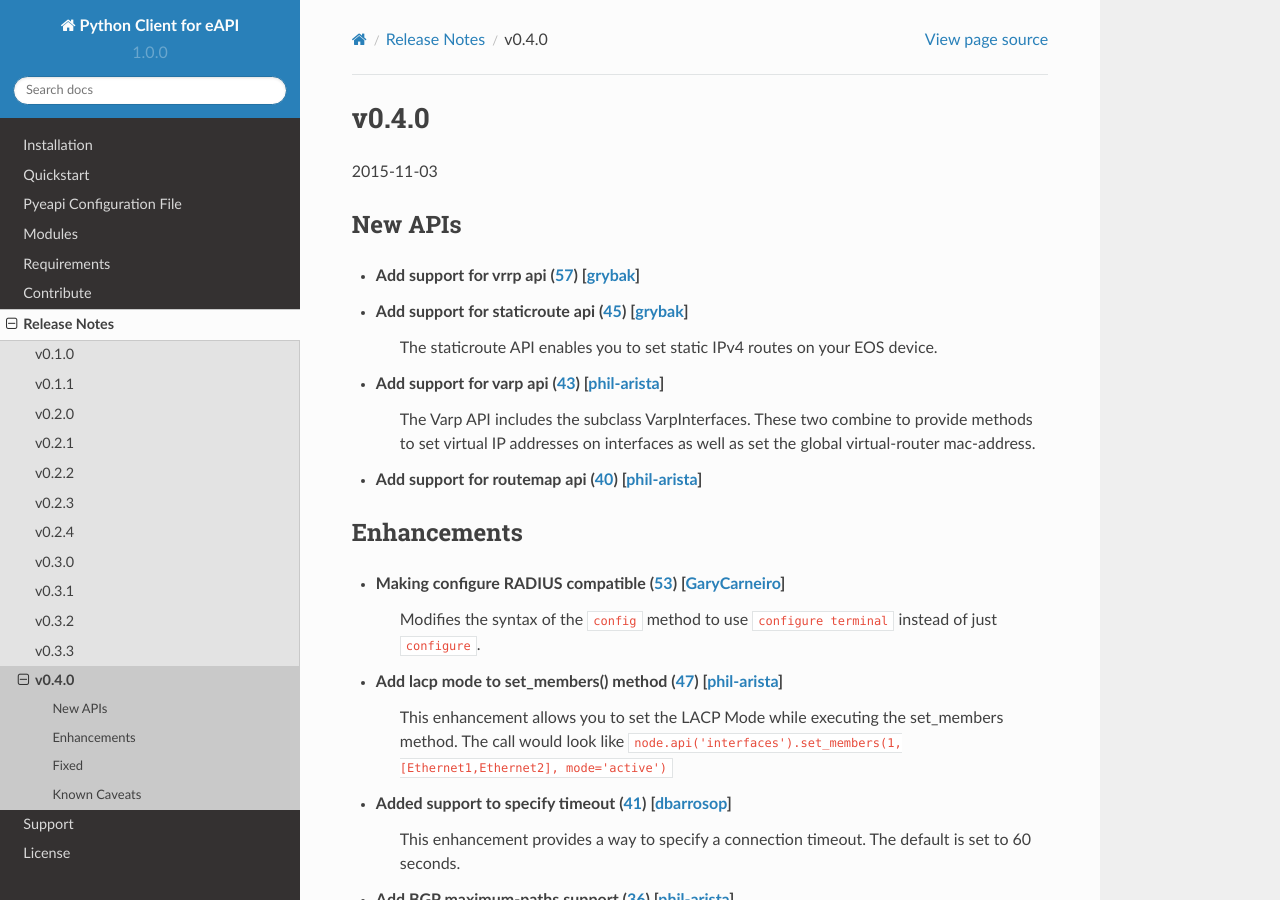
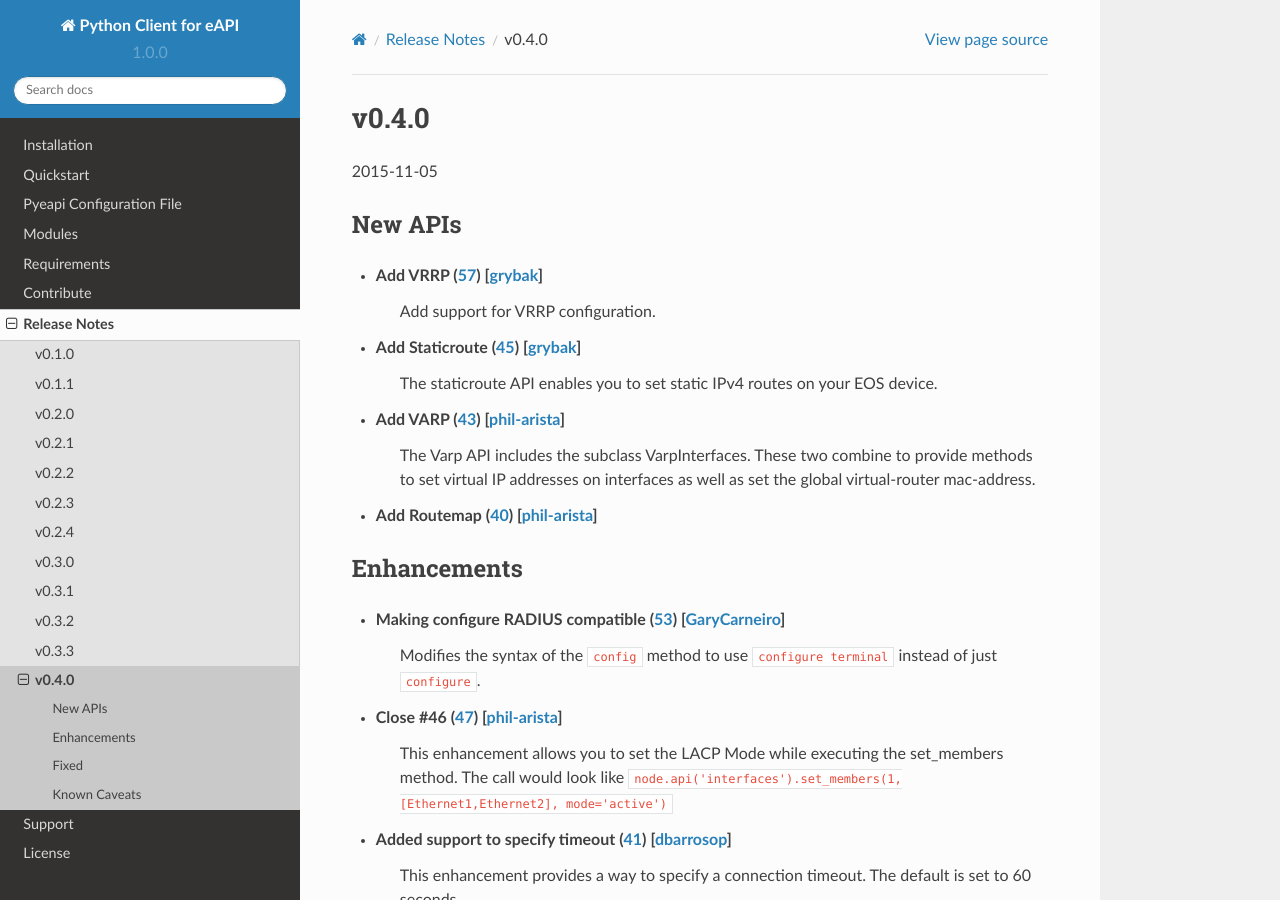
Before and after one commit to arista-eosplus/pyeapi, a Sphinx documentation site: the page built from docs/release-notes-0.4.0.rst, in a window 1280 px wide and 900 px high. Built offline with Sphinx 7.4.7 and the Read the Docs theme 2.0.0, drawn with Linux system fonts in a browser that asks for light colours; pages that are not in the unit, such as notebooks, are missing from menus.

```diff
--- a/docs/release-notes-0.4.0.rst
+++ b/docs/release-notes-0.4.0.rst
@@ -2,18 +2,18 @@
 v0.4.0
 ######
 
-2015-11-03
+2015-11-05
 
 New APIs
 ^^^^^^^^
 
-* Add support for vrrp api (`57 <https://github.com/arista-eosplus/pyeapi/pull/57>`_) [`grybak <https://github.com/grybak>`_]
-    .. comment
-* Add support for staticroute api (`45 <https://github.com/arista-eosplus/pyeapi/pull/45>`_) [`grybak <https://github.com/grybak>`_]
+* Add VRRP (`57 <https://github.com/arista-eosplus/pyeapi/pull/57>`_) [`grybak <https://github.com/grybak>`_]
+    Add support for VRRP configuration.
+* Add Staticroute (`45 <https://github.com/arista-eosplus/pyeapi/pull/45>`_) [`grybak <https://github.com/grybak>`_]
     The staticroute API enables you to set static IPv4 routes on your EOS device.
-* Add support for varp api (`43 <https://github.com/arista-eosplus/pyeapi/pull/43>`_) [`phil-arista <https://github.com/phil-arista>`_]
+* Add VARP (`43 <https://github.com/arista-eosplus/pyeapi/pull/43>`_) [`phil-arista <https://github.com/phil-arista>`_]
     The Varp API includes the subclass VarpInterfaces. These two combine to provide methods to set virtual IP addresses on interfaces as well as set the global virtual-router mac-address.
-* Add support for routemap api (`40 <https://github.com/arista-eosplus/pyeapi/pull/40>`_) [`phil-arista <https://github.com/phil-arista>`_]
+* Add Routemap (`40 <https://github.com/arista-eosplus/pyeapi/pull/40>`_) [`phil-arista <https://github.com/phil-arista>`_]
     .. comment
 
 Enhancements
@@ -21,7 +21,7 @@ Enhancements
 
 * Making configure RADIUS compatible (`53 <https://github.com/arista-eosplus/pyeapi/pull/53>`_) [`GaryCarneiro <https://github.com/GaryCarneiro>`_]
     Modifies the syntax of the ``config`` method to use ``configure terminal`` instead of just ``configure``.
-* Add lacp mode to set_members() method (`47 <https://github.com/arista-eosplus/pyeapi/pull/47>`_) [`phil-arista <https://github.com/phil-arista>`_]
+* Close #46 (`47 <https://github.com/arista-eosplus/pyeapi/pull/47>`_) [`phil-arista <https://github.com/phil-arista>`_]
     This enhancement allows you to set the LACP Mode while executing the set_members method.  The call would look like ``node.api('interfaces').set_members(1, [Ethernet1,Ethernet2], mode='active')``
 * Added support to specify timeout (`41 <https://github.com/arista-eosplus/pyeapi/pull/41>`_) [`dbarrosop <https://github.com/dbarrosop>`_]
     This enhancement provides a way to specify a connection timeout.  The default is set to 60 seconds.
--- a/pyeapi/__init__.py
+++ b/pyeapi/__init__.py
@@ -29,7 +29,7 @@
 # OR OTHERWISE) ARISING IN ANY WAY OUT OF THE USE OF THIS SOFTWARE, EVEN
 # IF ADVISED OF THE POSSIBILITY OF SUCH DAMAGE.
 #
-__version__ = 'develop'
+__version__ = '0.4.0'
 __author__ = 'Arista EOS+'
 
 
```
Also changed, not shown: 1 other file.
